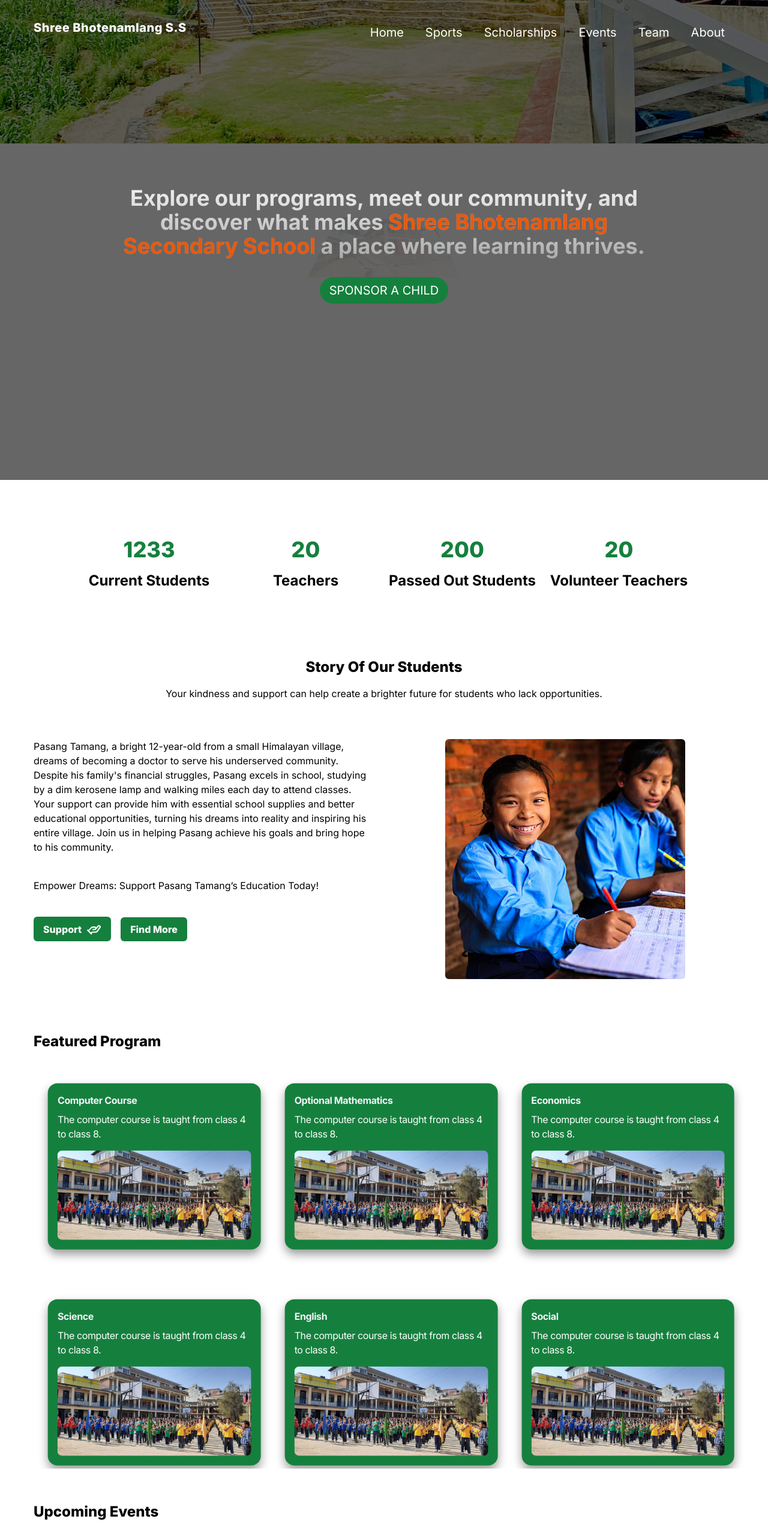
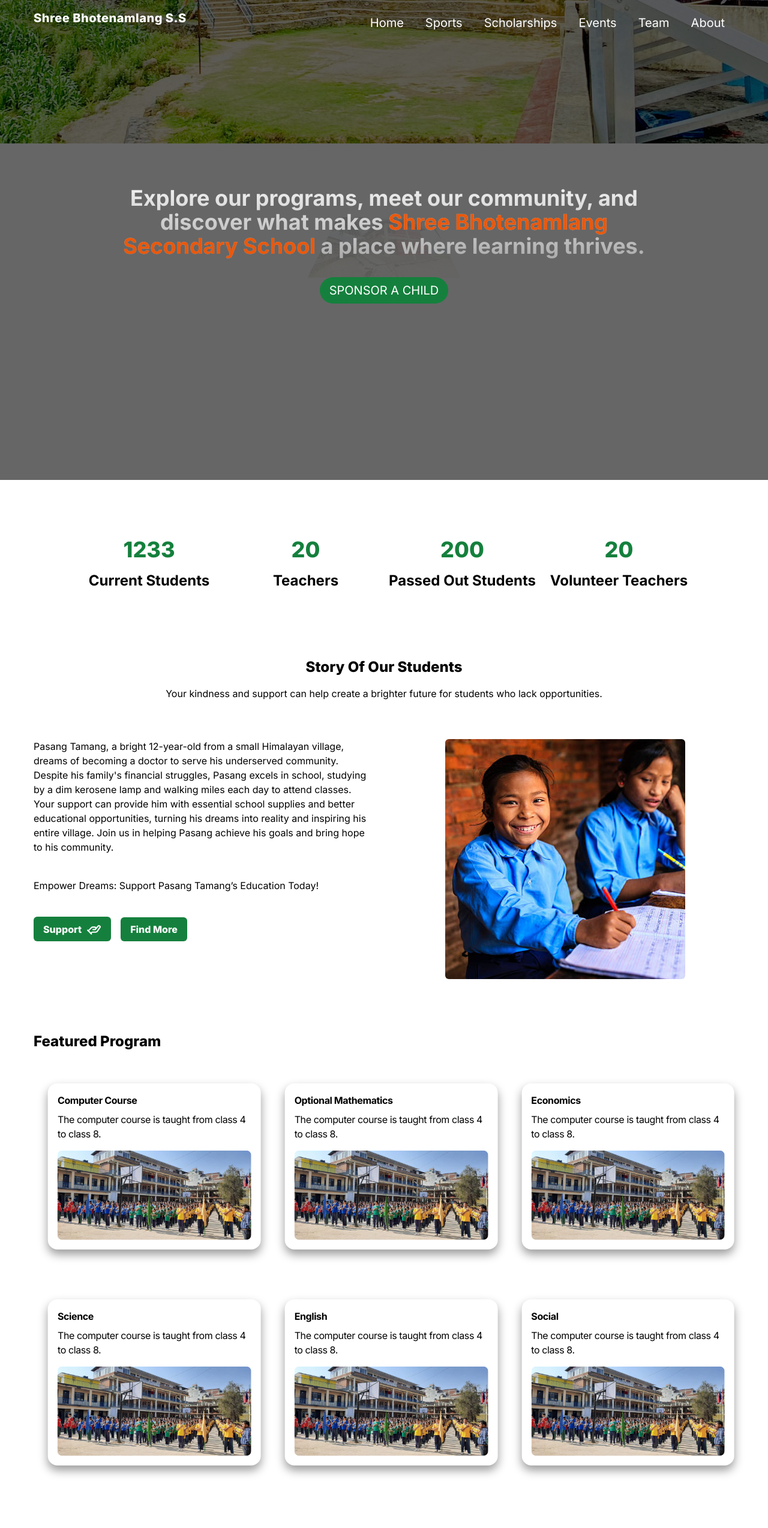
Before and after one commit to devhimal/shree-bhotenamlang-secondary-school, a Next.js app: page / in a window 1280 px wide. Shown: the top 2547 px of the page at 60% size. Built offline with nearby package versions, Linux system fonts and the light colour scheme.

Commit message:
fix: updated height of navbar and change bg color program cards.

```diff
--- a/src/app/components/molecules/FeatureProgram/FeatureProgram.tsx
+++ b/src/app/components/molecules/FeatureProgram/FeatureProgram.tsx
@@ -49,7 +49,7 @@ const FeatureProgram = () => {
       <div>
         <SectionHeading>Featured Program</SectionHeading>
 
-        <div className="h-fit ml-6  grid grid-cols-1 sm:grid-cols-2 md:grid-cols-3 gap-4 sm:gap-10 ">
+        <div className="h-fit ml-6  pb-0 sm:pb-10 grid grid-cols-1 sm:grid-cols-2 md:grid-cols-3 gap-4 sm:gap-10 ">
           {Program.map((item, index) => {
             return (
               <LazyShow key={index}>
@@ -58,12 +58,12 @@ const FeatureProgram = () => {
                   href={item.url ? item.url : "bhotenamlangschool.com"}
                   key={index}
                 >
-                  <div className="flex basis-full flex-col p-4 tracking-tight text-slate-100/50 sm:basis-1/2  h-full w-full ">
-                    <h3 className="max-w-xs !pb-2 !m-0 font-bold  text-base text-slate-100">
+                  <div className="flex basis-full flex-col p-4 tracking-tight text-black sm:basis-1/2  h-full w-full ">
+                    <h3 className="max-w-xs !pb-2 !m-0 font-bold  text-base ">
                       {item.title}
                     </h3>
                     <div className="text-base !m-0 !p-0 font-normal">
-                      <span className="text-white">{item.desc}</span>
+                      <span className="">{item.desc}</span>
                     </div>
 
                     <Image
--- a/src/app/components/molecules/Navbar/Navbar.tsx
+++ b/src/app/components/molecules/Navbar/Navbar.tsx
@@ -36,7 +36,7 @@ const Navbar = () => {
     <div
       className={`fixed z-50 overflow-hidden w-full ${
         scroll ? "bg-[#48823E]" : "bg-transparent"
-      } py-8 text-xl flex text-white w-full capitalize transition-all duration-500`}
+      } py-4 text-xl flex text-white w-full capitalize transition-all duration-500`}
     >
       <Container>
         <nav className="flex justify-between w-full">
@@ -55,7 +55,7 @@ const Navbar = () => {
             {NavItems.map((item, index) => (
               <li
                 key={index}
-                className="capitalize hover:[#48823E] py-2 px-4 rounded-md hover:transition-all hover:duration-500"
+                className="capitalize hover:text-black py-2 px-4 rounded-md hover:transition-all hover:duration-500"
               >
                 <Link href={index === 3 ? `#${item.link}` : `${item.link}`}>
                   {item.label}
--- a/src/app/components/ui/PinContainer.tsx
+++ b/src/app/components/ui/PinContainer.tsx
@@ -47,7 +47,7 @@ export const PinContainer = ({
           style={{
             transform: transform,
           }}
-          className="absolute flex justify-start items-start text-white  rounded-2xl  shadow-[0_8px_16px_rgb(0_0_0/0.4)] bg-green-700 group-hover/pin:border-white/[0.2] transition duration-700 overflow-hidden"
+          className="absolute flex justify-start items-star rounded-2xl  shadow-[0_8px_16px_rgb(0_0_0/0.4)] text-black group-hover/pin:border-white/[0.2] transition duration-700 overflow-hidden"
         >
           <div className={cn(" relative z-50 ", className)}>{children}</div>
         </div>
```
